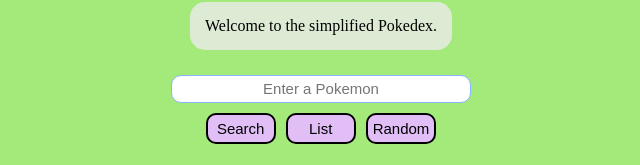
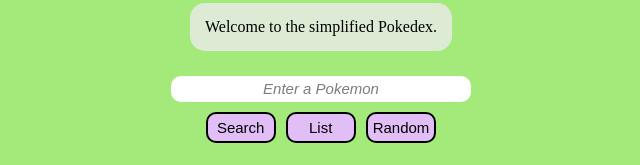
Before and after one commit to swatson9008/pokedexts, a React (Vite) app: page / in a window 1280 px wide. Shown: the part 421-586 px from the top of the page, without its empty margins (319-959 px from the left). Built offline with nearby package versions, Linux system fonts and the light colour scheme; what chartjs-plugin-datalabels would draw is missing.

Commit message:
implementing dark mode theme

```diff
--- a/src/App.tsx
+++ b/src/App.tsx
@@ -4,10 +4,12 @@ import PokemonDetails from "./pages/pokemonDetails";
 import ListPage from "./pages/list";
 import { PokemonDataProvider } from "./pages/pokemonContext";
 import { BrowserRouter, Routes, Route } from "react-router-dom";
+import { DarkModeProvider } from "./pages/darkModeContext";
 
 function App() {
   return (
     <BrowserRouter>
+    <DarkModeProvider>
       <PokemonDataProvider>
         <Routes>
         <Route element={<MainPage />}>
@@ -17,6 +19,7 @@ function App() {
         </Route>
         </Routes>
       </PokemonDataProvider>
+      </DarkModeProvider>
     </BrowserRouter>
   );
 }
--- /dev/null
+++ b/src/pages/darkModeContext.tsx
@@ -0,0 +1,43 @@
+// darkModeContext.tsx
+
+import React, { createContext, useContext, useState, useEffect, ReactNode } from 'react';
+
+interface DarkModeContextProps {
+  isDarkMode: boolean;
+  handleDarkModeChange: () => void;
+}
+
+const DarkModeContext = createContext<DarkModeContextProps | undefined>(undefined);
+
+interface DarkModeProviderProps {
+  children: ReactNode;
+}
+
+export const DarkModeProvider: React.FC<DarkModeProviderProps> = ({ children }) => {
+  const storedDarkMode = localStorage.getItem("isDarkMode");
+  const initialDarkMode = storedDarkMode ? JSON.parse(storedDarkMode) : false;
+  const [isDarkMode, setDarkMode] = useState(initialDarkMode);
+
+  const handleDarkModeChange = () => {
+    setDarkMode((prevDarkMode: any) => !prevDarkMode);
+  };
+
+  useEffect(() => {
+    localStorage.setItem("isDarkMode", isDarkMode.toString());
+  }, [isDarkMode]);
+
+  return (
+    <DarkModeContext.Provider value={{ isDarkMode, handleDarkModeChange }}>
+      {children}
+    </DarkModeContext.Provider>
+  );
+};
+
+// eslint-disable-next-line react-refresh/only-export-components
+export const useDarkMode = () => {
+  const context = useContext(DarkModeContext);
+  if (!context) {
+    throw new Error('useDarkMode must be used within a DarkModeProvider');
+  }
+  return context;
+};
--- a/src/pages/footer.tsx
+++ b/src/pages/footer.tsx
@@ -1,9 +1,9 @@
 import { FooterBox } from "../styles/footerStyle";
 import isDarkMode from "../styles/isDarkModeInferface";
 
-const Footer: React.FC<isDarkMode> = ({ darkMode }) => {
+const Footer: React.FC<isDarkMode> = ({ isDarkMode }) => {
   return (
-    <FooterBox darkMode={darkMode}>
+    <FooterBox isDarkMode={isDarkMode}>
       <span>Created by Summer</span>
       <span>
         Pokémon © 1995-2023 Nintendo/Creatures Inc./GAME FREAK inc. TM
--- a/src/pages/lightDarkSwitch.tsx
+++ b/src/pages/lightDarkSwitch.tsx
@@ -1,32 +1,30 @@
-import { LightDarkSwitchStyle } from "../styles/lightDarkSwitch";
-("../styles/lightDarkSwitch");
-import Reshiram from '../assets/reshiram.png'
-import Zekrom from '../assets/zekrom.png'
-import Pokeball from '../assets/pokeball.png'
+import React from 'react';
+import { LightDarkSwitchStyle } from '../styles/lightDarkSwitch';
+import Reshiram from '../assets/reshiram.png';
+import Zekrom from '../assets/zekrom.png';
+import Pokeball from '../assets/pokeball.png';
+import { useDarkMode } from '../pages/darkModeContext';
 
-interface LightDarkSwitchProps {
-  onDarkModeChange: () => void;
-  darkMode: boolean;
-}
+const LightDarkSwitch: React.FC = () => {
+  const { isDarkMode, handleDarkModeChange } = useDarkMode();
 
-const LightDarkSwitch: React.FC<LightDarkSwitchProps> = ({ onDarkModeChange, darkMode }) => {
   const handleCheckboxChange = () => {
-    onDarkModeChange();
+    handleDarkModeChange();
   };
 
   return (
-    <LightDarkSwitchStyle darkMode={darkMode}>
+    <LightDarkSwitchStyle darkMode={isDarkMode}>
       <input
         type="checkbox"
         className="checkbox"
         id="checkbox"
-        checked={darkMode}
+        checked={isDarkMode}
         onChange={handleCheckboxChange}
       />
       <label htmlFor="checkbox" className="label">
-        <i className="spriteDark"><img src={Zekrom} alt="Zekrom"/></i>
-        <i className="spriteLight"><img src={Reshiram} alt="Reshiram"/></i>
-        <div className="ball"><img src={Pokeball} alt="Pokeball"/></div>
+        <i className="spriteDark"><img src={Zekrom} alt="Zekrom" /></i>
+        <i className="spriteLight"><img src={Reshiram} alt="Reshiram" /></i>
+        <div className="ball"><img src={Pokeball} alt="Pokeball" /></div>
       </label>
     </LightDarkSwitchStyle>
   );
--- a/src/pages/mainPage.tsx
+++ b/src/pages/mainPage.tsx
@@ -1,31 +1,18 @@
-import { Outlet } from "react-router-dom";
-import LightDarkSwitch from "./lightDarkSwitch";
-import Global from "../styles/global";
-import Footer from "./footer";
-import { useState, useEffect } from "react";
-
+import { Outlet } from 'react-router-dom';
+import LightDarkSwitch from './lightDarkSwitch';
+import { Global } from '../styles/global';
+import Footer from './footer';
+import { useDarkMode } from '../pages/darkModeContext';
 
 export default function MainPage() {
-
-  const storedDarkMode = localStorage.getItem("isDarkMode");
-  const initialDarkMode = storedDarkMode ? JSON.parse(storedDarkMode) : false;
-
-  const [isDarkMode, setDarkMode] = useState(initialDarkMode);
-
-  const handleDarkModeChange = () => {
-    setDarkMode((prevDarkMode: any) => !prevDarkMode);
-  };
-
-  useEffect(() => {
-    localStorage.setItem("isDarkMode", isDarkMode.toString());
-  }, [isDarkMode]);
+  const { isDarkMode } = useDarkMode();
 
   return (
     <main>
-       <LightDarkSwitch onDarkModeChange={handleDarkModeChange} darkMode={isDarkMode} />
-      <Global darkMode={isDarkMode} />
+      <LightDarkSwitch />
+      <Global isDarkMode={isDarkMode} />
       <Outlet />
-      <Footer darkMode={isDarkMode}/>
+      <Footer isDarkMode={isDarkMode} />
     </main>
   );
 }
--- a/src/pages/searchBox.tsx
+++ b/src/pages/searchBox.tsx
@@ -8,6 +8,7 @@ import { SearchContainer } from "../styles/searchContainer";
 import { PokemonClient } from "pokenode-ts";
 import { formatString } from "../components/formatString";
 import listOfPokemon from "../libraries/pokemonlist.json";
+import { useDarkMode } from '../pages/darkModeContext';
 
 interface Pokemon {
   name: string;
@@ -16,6 +17,7 @@ interface Pokemon {
 }
 
 export default function SearchBox() {
+  const { isDarkMode } = useDarkMode();
   const [pokeSearch, setSearch] = useState<string>("");
   const [suggestedPokes, setSuggested] = useState<Pokemon[]>([]);
   const { storePokemonData } = usePokemonData();
@@ -92,7 +94,7 @@ export default function SearchBox() {
   return (
     <div className="searchMain">
       <SearchContainer>
-        <SearchBoxStyle>
+        <SearchBoxStyle isDarkMode={isDarkMode}>
           <input
             type="text"
             id="searchInput"
--- a/src/styles/footerStyle.ts
+++ b/src/styles/footerStyle.ts
@@ -1,10 +1,10 @@
 import styled from "styled-components";
-import isDarkMode from "./isDarkModeInferface";
+import IsDarkMode from "./isDarkModeInferface";
 
-export const FooterBox = styled.div<isDarkMode>`
+export const FooterBox = styled.div<IsDarkMode>`
   transition: color 0.2s linear;
   color: ${(props) =>
-    props.darkMode ? "#c9c9c9" : "#5e5e5e"};
+    props.isDarkMode ? "#c9c9c9" : "#5e5e5e"};
   display: flex;
   flex-direction: column;
   margin-top: 50px;
--- a/src/styles/global.ts
+++ b/src/styles/global.ts
@@ -1,14 +1,14 @@
 import { createGlobalStyle } from "styled-components";
-import isDarkMode from "./isDarkModeInferface";
+import IsDarkMode from "./isDarkModeInferface";
 
-const Global = createGlobalStyle<isDarkMode>`
+export const Global = createGlobalStyle<IsDarkMode>`
   body {
     margin: 0;
     padding: 0;
     display: flex;
     flex-direction: column;
     transition: background 0.2s linear;
-    background-color: ${(props) => (props.darkMode ? "#292c35" : "rgb(164 234 123)")};
+    background-color: ${(props) => (props.isDarkMode ? "#404258" : "rgb(164 234 123)")};
     height: 100%;
   }
 
@@ -23,5 +23,3 @@ const Global = createGlobalStyle<isDarkMode>`
     }
   }
 `;
-
-export default Global;
--- a/src/styles/isDarkModeInferface.ts
+++ b/src/styles/isDarkModeInferface.ts
@@ -1,3 +1,3 @@
-export default interface isDarkMode {
-    darkMode: boolean
-  }
+export default interface IsDarkMode {
+  isDarkMode: boolean;
+}
--- a/src/styles/lightDarkSwitch.ts
+++ b/src/styles/lightDarkSwitch.ts
@@ -1,11 +1,10 @@
-import styled from "styled-components";
+import styled from 'styled-components';
 
-interface isDarkMode {
-    darkMode: boolean
+interface LightDarkSwitchStyleProps {
+  darkMode: boolean;
 }
 
-export const LightDarkSwitchStyle = styled.div<isDarkMode>`
-
+export const LightDarkSwitchStyle = styled.div<LightDarkSwitchStyleProps>`
   margin-top: 10px;
   margin-bottom: 10px;
   display: flex;
@@ -24,8 +23,8 @@ export const LightDarkSwitchStyle = styled.div<isDarkMode>`
     height: 100vh;
     margin: 0;
     transition: background 0.2s linear;
-    background-color: ${(props) => (props.darkMode ? "#292c35" : "#fff")};
-    color: ${(props) => (props.darkMode ? "#fff" : "#000")};
+    background-color: ${(props) => (props.darkMode ? '#292c35' : '#fff')};
+    color: ${(props) => (props.darkMode ? '#fff' : '#000')};
   }
 
 
--- a/src/styles/searchBox.ts
+++ b/src/styles/searchBox.ts
@@ -1,15 +1,25 @@
 import styled from "styled-components";
+import IsDarkMode from "./isDarkModeInferface";
 
-export const SearchBoxStyle = styled.div`
+export const SearchBoxStyle = styled.div<IsDarkMode>`
   position: relative;
 
   input {
-    border: 1px solid #87b5ff;
+    border: none;
+    background-color: ${(props) => (props.isDarkMode ? "#6B728E" : "#fff")};
+    color: ${(props) => (props.isDarkMode ? "#dbdbdb" : "#000")};
     border-radius: 10px;
     height: 3vh;
     width: 300px;
     text-align: center;
     font-size: 15px;
+    transition: background-color 0.2s linear, color 0.2s linear;
+
+    &::placeholder {
+      font-style: italic;
+      color: ${(props) => (props.isDarkMode ? "#dbdbdb" : "#7d7c7c")};
+      transition: color 0.2s linear;
+    }
 
     &:focus {
       outline: none;
@@ -31,7 +41,9 @@ export const SearchBoxStyle = styled.div`
     top: 100%;
     left: 0;
     width: 300px;
-    background-color: #fff;
+    background-color: ${(props) => (props.isDarkMode ? "#6B728E" : "#fff")};
+    color: ${(props) => (props.isDarkMode ? "#fff" : "#000")};
+    transition: background-color 0.2s linear, color 0.2s linear;
     border: 1px solid #87b5ff;
     border-top: none;
     border-radius: 0 0 10px 10px;
@@ -44,7 +56,6 @@ export const SearchBoxStyle = styled.div`
       padding: 10px;
       cursor: pointer;
 
-
       &:hover {
         background-color: #f0f0f0;
       }
```
Also changed, not shown: 1 other file (tests, documents, lock files or other folders).
